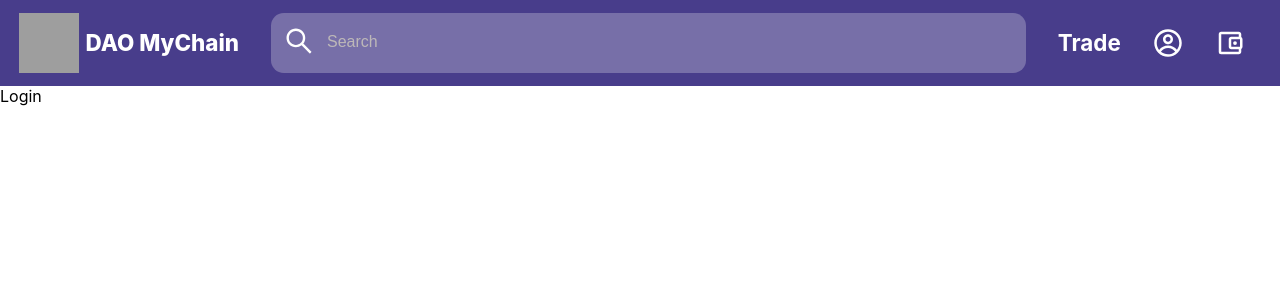
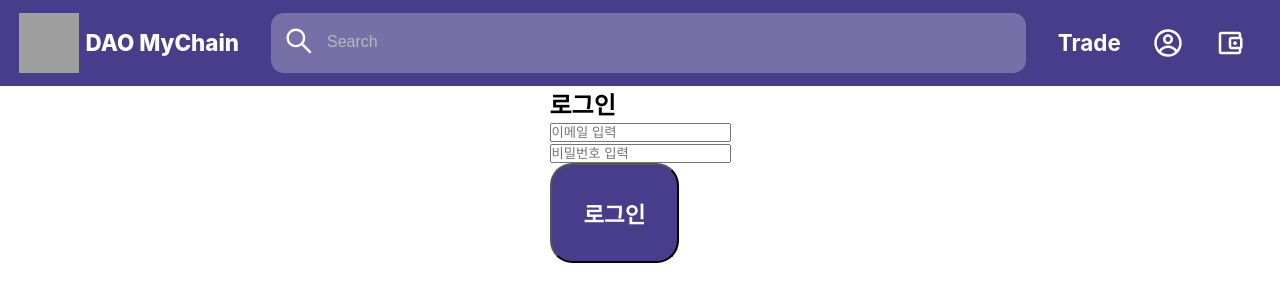
Before and after one commit to codestates/beb-04-second-MyChain, a React (Create React App) app: page /login in a window 1280 px wide. Shown: the top 302 px of the page. Built offline with nearby package versions, Linux system fonts and the light colour scheme; grey boxes are pictures that could not be loaded.

Commit message:
회원가입 유효성추가 및 로그인 ui

```diff
--- a/src/login/Login.css
+++ b/src/login/Login.css
@@ -0,0 +1,15 @@
+* {
+  margin: 0;
+  padding: 0;
+  box-sizing: border-box;
+  text-decoration: none;
+}
+
+.loginBtn {
+  background-color: darkslateblue;
+  color: #fff;
+  font-size: 1rem;
+  padding: 2rem;
+  font-weight: 300;
+  border-radius: 1.4rem;
+}
--- a/src/login/Login.js
+++ b/src/login/Login.js
@@ -1,7 +1,73 @@
 import React from "react";
+import { useState, useEffect } from "react";
 
 function Login() {
-  return <div>Login</div>;
+  const [loginForm, setLoginForm] = useState({
+    email: "",
+    pwd: "",
+  });
+
+  const onChange = (e) => {
+    setLoginForm({
+      ...loginForm,
+      [e.target.name]: e.target.value,
+    });
+  };
+
+  const clickLogin = async () => {
+    // alert("로그인버튼");
+    try {
+      fetch("http://localhost:3001/ff", {
+        method: "post",
+        headers: {
+          "content-type": "application/json",
+        },
+        body: JSON.stringify({ loginForm }),
+      });
+      // .then((res) => {
+      //   document.location.href = "/login";
+      // });
+      // .then((res) => res.json())
+      // .then((json) => {
+      //   console.log("json = " + json);
+      //   // this.setSignForm({
+      //   //   data: json.user_id,
+      //   // })
+      // });
+    } catch (error) {
+      console.error(error);
+    }
+  };
+  return (
+    <div className="contain">
+      <nav>
+        <div>
+          <h1>로그인</h1>
+        </div>
+        <div>
+          <input
+            type="text"
+            name="email"
+            placeholder="이메일 입력"
+            onChange={onChange}
+          />
+        </div>
+        <div>
+          <input
+            type="password"
+            name="pwd"
+            placeholder="비밀번호 입력"
+            onChange={onChange}
+          />
+        </div>
+        <div>
+          <button className="loginBtn" onClick={clickLogin}>
+            로그인
+          </button>
+        </div>
+      </nav>
+    </div>
+  );
 }
 
 export default Login;
--- a/src/login/SignUp.css
+++ b/src/login/SignUp.css
@@ -13,3 +13,9 @@
   font-weight: 300;
   border-radius: 1.4rem;
 }
+
+.contain {
+  display: flex;
+  justify-content: center;
+  align-items: center;
+}
--- a/src/login/SignUp.js
+++ b/src/login/SignUp.js
@@ -1,16 +1,43 @@
 import React from "react";
 import "./SignUp.css";
 import { useState, useEffect } from "react";
+import { color } from "@chakra-ui/react";
 
 function SignUp() {
+  const [emailMessage, setEmailMessage] = useState("");
+  const [pwdMessage, setPwdMessage] = useState("");
   const [signForm, setSignForm] = useState({
     email: "",
     pwd: "",
     pwd_chk: "",
     nick_name: "",
   });
+  // 이메일 유효성 검사
+  const emailChk = (e) => {
+    var regExp =
+      /^[0-9a-zA-Z]([-_\.]?[0-9a-zA-Z])*@[0-9a-zA-Z]([-_\.]?[0-9a-zA-Z])*\.[a-zA-Z]{2,3}$/i;
+    // 형식에 맞는 경우 true 리턴
+    const okFlag = regExp.test(e.target.value);
+    console.log("이메일 유효성 검사 :: ", regExp.test(e.target.value));
+    if (okFlag) {
+      setEmailMessage("");
+    } else {
+      setEmailMessage("이메일 형식이 부적합합니다");
+    }
+  };
+  //비밀번호 유효성 검사
+  const pwdChk = (e) => {
+    if (signForm.pwd != signForm.pwd_chk) {
+      setPwdMessage("비밀번호가 일치하지 않습니다.");
+    } else {
+      setPwdMessage("");
+    }
+  };
 
   const clickSignUp = async () => {
+    //가입진행
+    if (emailMessage === "" && pwdMessage === "") {
+      //유효성 검사 완료 시 진행
       try {
         fetch("http://localhost:3001/dd", {
           method: "post",
@@ -18,6 +45,8 @@ function SignUp() {
             "content-type": "application/json",
           },
           body: JSON.stringify({ signForm }),
+        }).then((res) => {
+          document.location.href = "/login";
         });
         // .then((res) => res.json())
         // .then((json) => {
@@ -29,6 +58,9 @@ function SignUp() {
       } catch (error) {
         console.error(error);
       }
+    } else if (emailMessage !== "" || pwdMessage !== "") {
+      alert("형식에 맞게 기입하시오");
+    }
   };
 
   const onChange = (e) => {
@@ -37,13 +69,9 @@ function SignUp() {
       [e.target.name]: e.target.value,
     });
   };
-  // console.log(signForm.email);
-  // console.log(signForm.pwd);
-  // console.log(signForm.pwd_chk);
-  // console.log(signForm.nick_name);
 
   return (
-    <div>
+    <div className="contain">
       <nav>
         <div>
           <h1>회원가입</h1>
@@ -54,8 +82,12 @@ function SignUp() {
             name="email"
             placeholder="이메일"
             onChange={onChange}
+            onBlur={emailChk}
           />
         </div>
+        {emailMessage !== "" && (
+          <div style={{ color: "red" }}>{emailMessage}</div>
+        )}
         <div>
           <input
             type="password"
@@ -70,7 +102,9 @@ function SignUp() {
             name="pwd_chk"
             placeholder="비밀번호 확인"
             onChange={onChange}
+            onBlur={pwdChk}
           />
+          <div style={{ color: "red" }}>{pwdMessage}</div>
         </div>
         <div>
           <input
```
Also changed, not shown: src/server/server.js (+11 -12 lines). Lines whose indentation alone changed are shown as unchanged.
